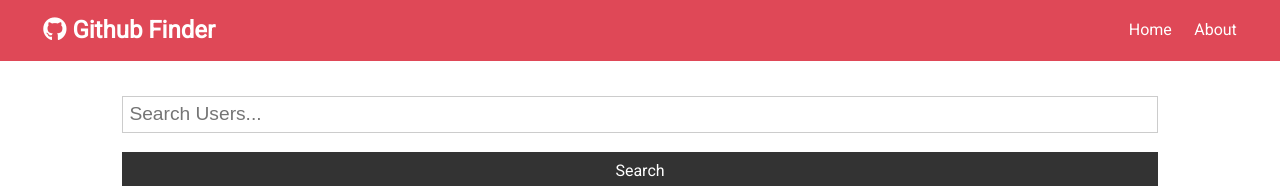
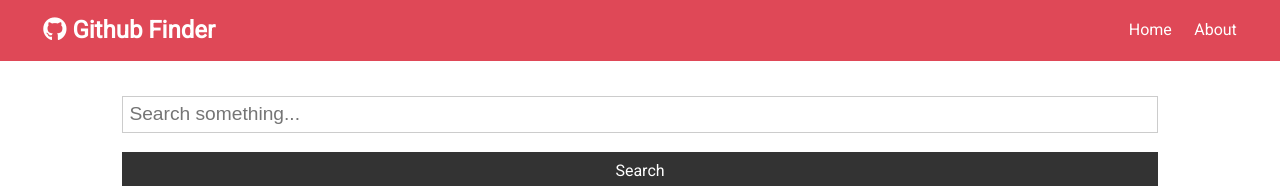
Before and after one commit to ksdputra/github-finder, a React (Create React App) app: page / in a window 1280 px wide. Shown: the top 186 px of the page. Built offline with nearby package versions, Linux system fonts and the light colour scheme.

Commit message:
Fixing search text when Clear

```diff
--- a/src/components/users/Search.js
+++ b/src/components/users/Search.js
@@ -28,6 +28,7 @@ const Search = (props) => {
   const onChange = e => setText(e.target.value);
 
   const clearButtonClicked = e => {
+    setText('')
     searchContext.clearSearch()
     usersContext.clearSearch()
     reposContext.clearSearch()
@@ -36,7 +37,7 @@ const Search = (props) => {
   return (
     <div>
       <form onSubmit={onSubmit} className='form'>
-        <input type='text' name='text' placeholder='Search Users...' value={text} onChange={onChange} />
+        <input type='text' name='text' placeholder='Search something...' value={text} onChange={onChange} />
         <input type='submit' value='Search' className='btn btn-dark btn-block' />
       </form>
       {searchContext.isSearching && (
```
